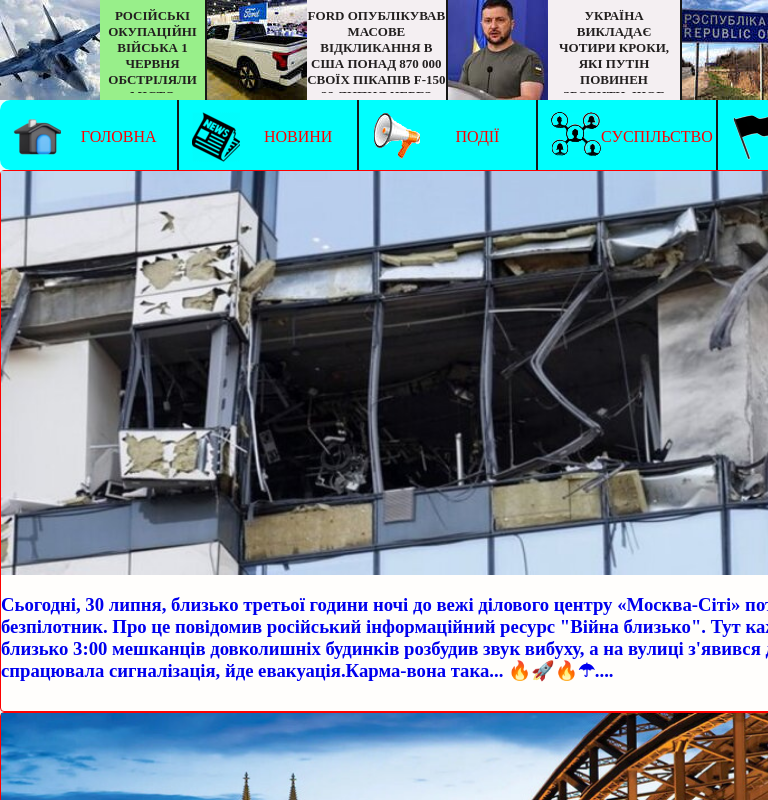
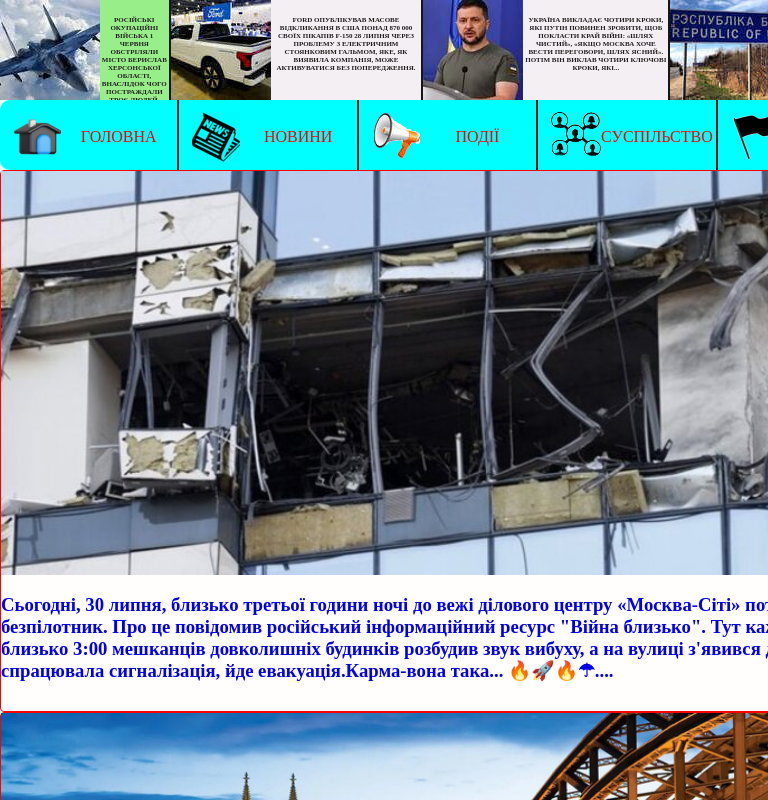
Before and after one commit to pratsya/react, a React (Create React App) app: page / in a window 768 px wide. Shown: the top 800 px of the page. Built offline with nearby package versions, Linux system fonts and the light colour scheme.

Commit message:
Initial commit

```diff
--- a/src/beforeHeader.css
+++ b/src/beforeHeader.css
@@ -86,11 +86,9 @@
   .first a {
     cursor: pointer;
     text-decoration: none;
-
     display: block;
-    height: 85px;
-    overflow: hidden;
     padding: 0 0;
-    font-size: 13px;
+    height: 68px;
+    font-size: 7px;
   }
 }
```
